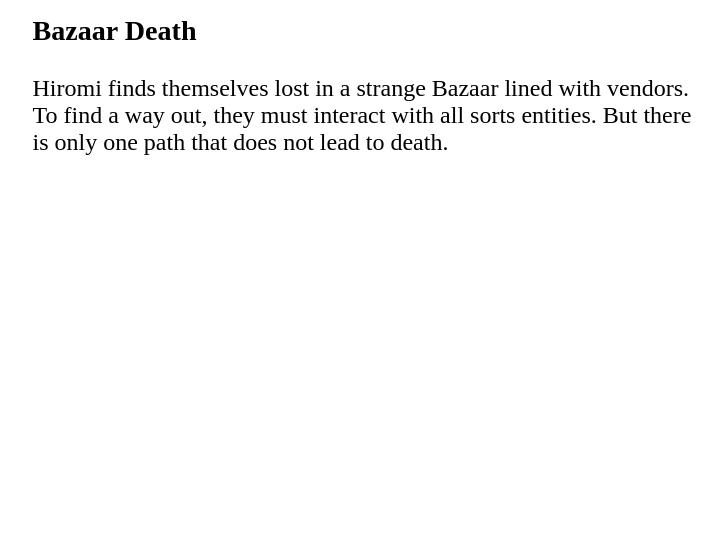
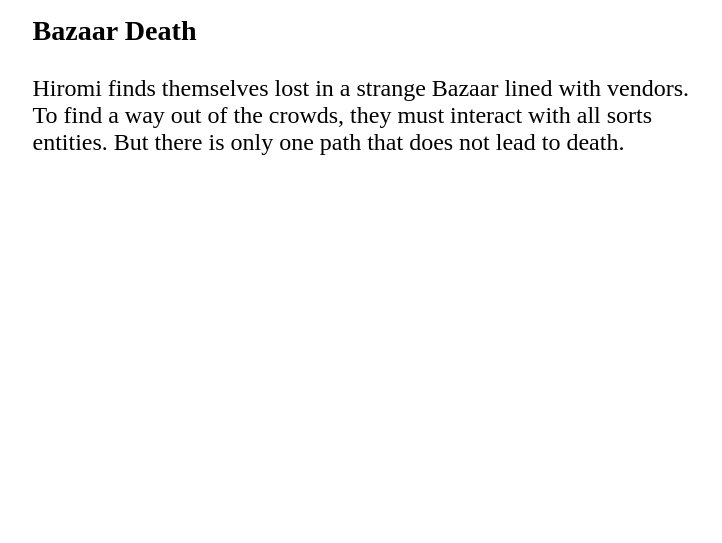
Before and after one commit to uraniumtoothpaste/uraniumtoothpaste.github.io, a plain HTML site: page index.html in a window 1280 px wide. Shown: the part 257-800 px from the top of the page, without its empty margins (277-999 px from the left). Drawn offline with Linux system fonts and the light colour scheme.

Commit message:
crowds lol

```diff
--- a/index.html
+++ b/index.html
@@ -11,7 +11,7 @@
   Hiromi finds themselves lost
   in a strange Bazaar
   lined with vendors.
-  To find a way out,
+  To find a way out of the crowds,
   they must interact with all sorts entities.
   But there is only one path
   that does not lead to death.
```
